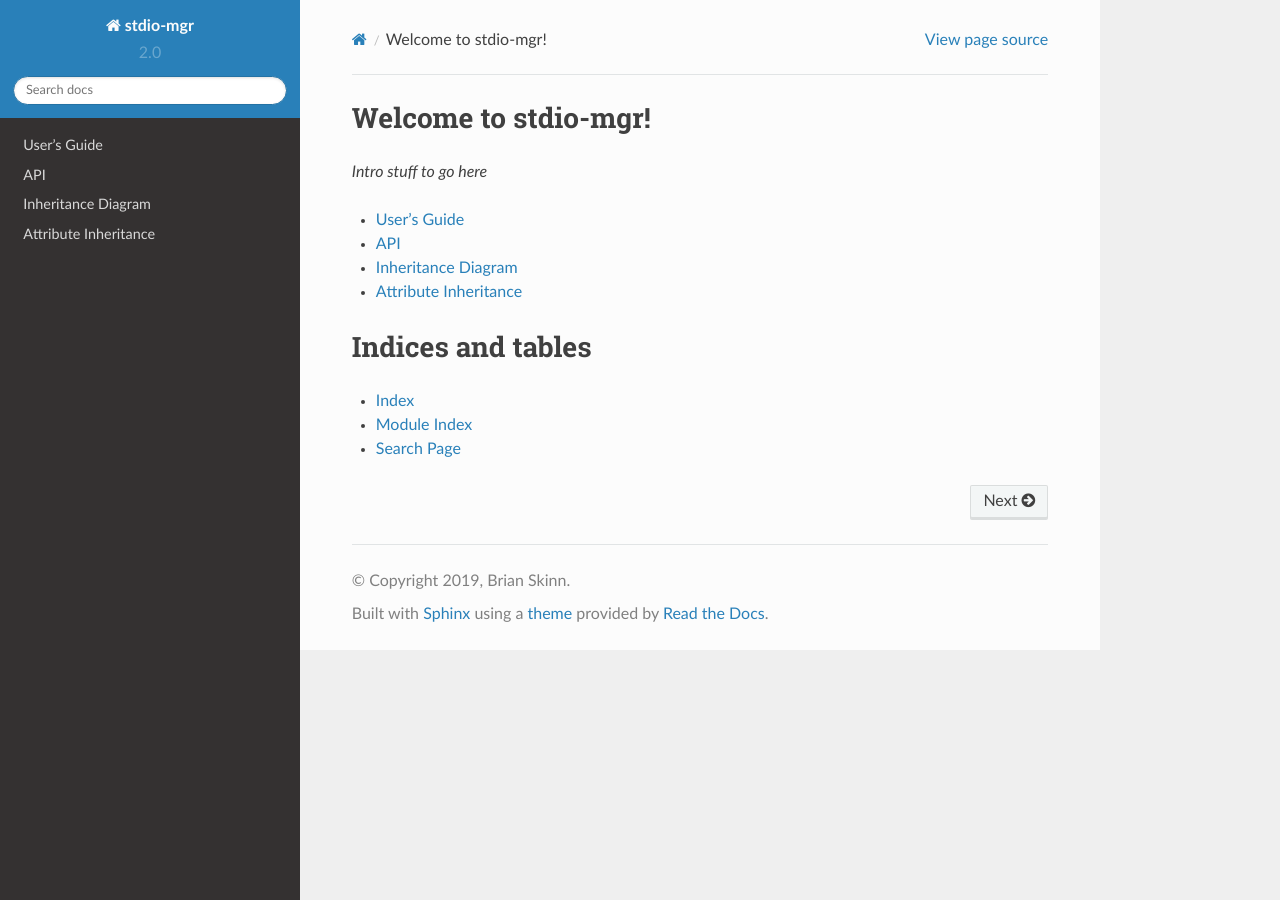
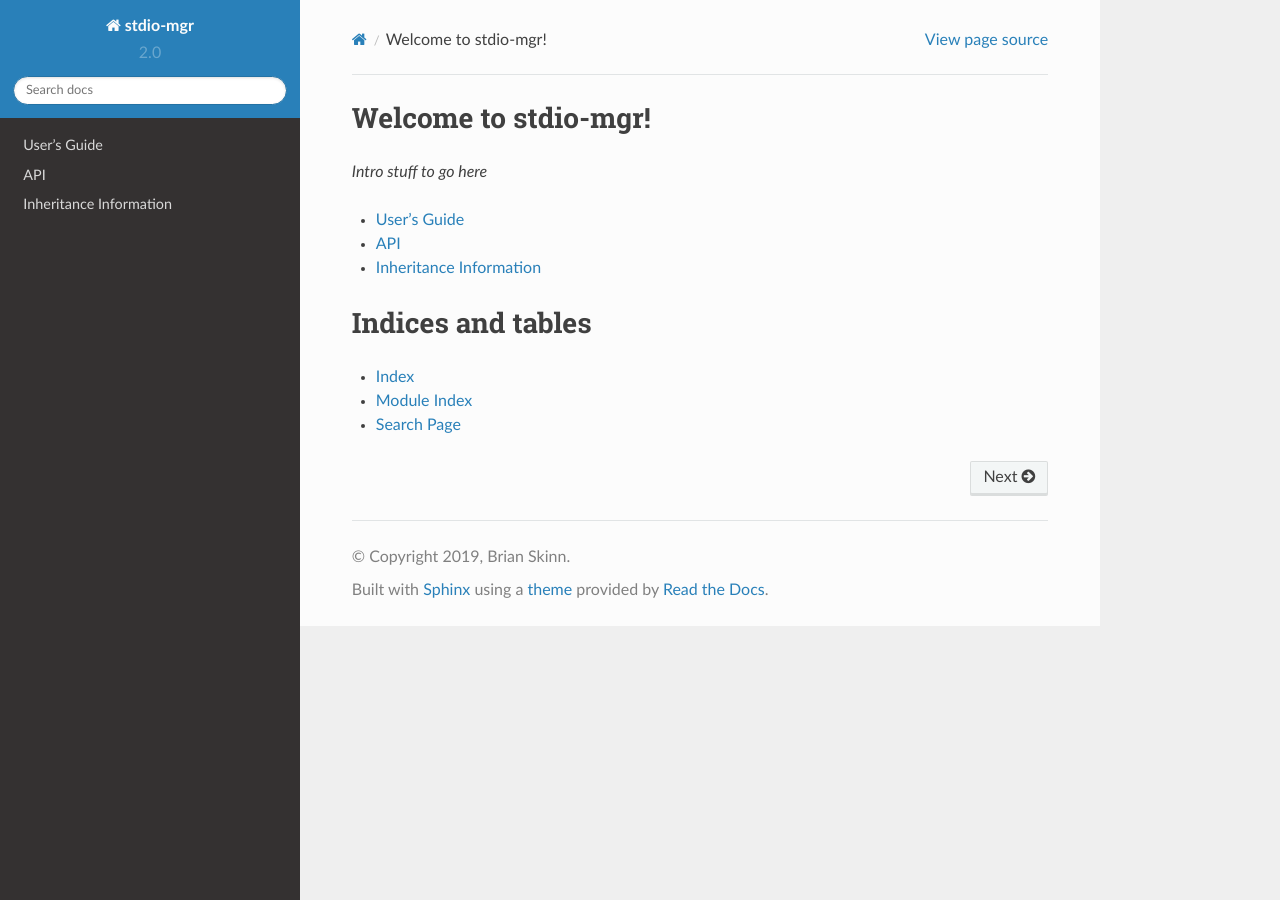
Before and after one commit to bskinn/stdio-mgr, a Sphinx documentation site: the page built from doc/source/index.rst, in a window 1280 px wide. Built offline with Sphinx 7.4.7 and the Read the Docs theme 2.0.0, drawn with Linux system fonts in a browser that asks for light colours.

Commit message:
Combine inhertance diagrams & attrs list
Plus tweak the resulting inheritance diagrams a bit

```diff
--- a/doc/source/conf.py
+++ b/doc/source/conf.py
@@ -88,11 +88,10 @@ rst_epilog = """
 # inheritance_diagram settings
 inheritance_graph_attrs = {
     "rankdir": "TB",
-    "size": '"2000!"',
 }
 
 inheritance_node_attrs = {
-    "fontsize": 11,
+    "fontsize": 10,
 }
 
 inheritance_alias = {
--- a/doc/source/index.rst
+++ b/doc/source/index.rst
@@ -15,7 +15,6 @@ Welcome to stdio-mgr!
     userguide
     api
     inheritance
-    attr_inheritance
 
 
 Indices and tables
```
Also changed, not shown: doc/source/attr_inheritance.rst (deleted, +0 -10 lines), doc/source/inherit/stdiomanager.rst (added, +11 -0 lines), doc/source/inherit/teestdin.rst (added, +11 -0 lines), doc/source/inheritance.rst (+14 -6 lines).
